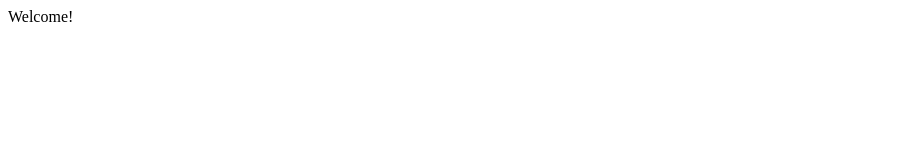
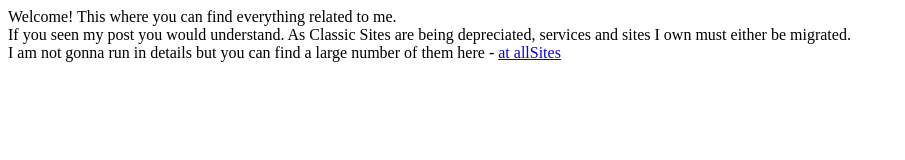
Before and after one commit to ChiefChippy2/chiefchippy2.github.io, a plain HTML site: page index.html in a window 1280 px wide. Shown: the whole page, without its empty margins (0-905 px from the left). Drawn offline with Linux system fonts and the light colour scheme.

Commit message:
Update index.html

```diff
--- a/index.html
+++ b/index.html
@@ -19,5 +19,8 @@ enable_page_level_ads: true
 </head>
 <body>
 Welcome!
+  This where you can find everything related to me.
+  <br>If you seen my post you would understand. As Classic Sites are being depreciated, services and sites I own must either be migrated.
+  <br> I am not gonna run in details but you can find a large number of them here - <a href="/AllSites" >at allSites</a>
 </body>
 </html>
```
